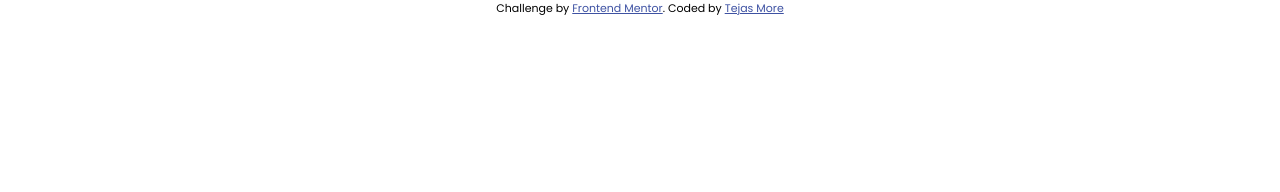
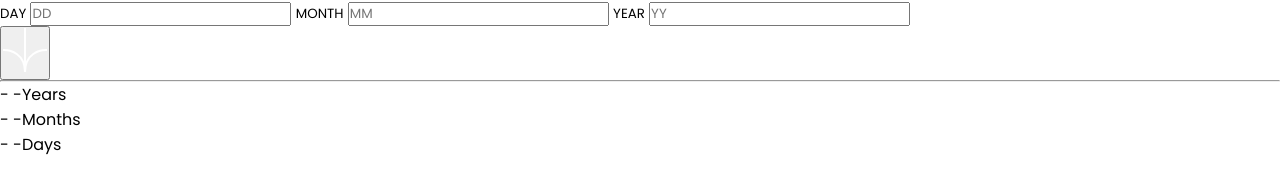
Before and after one commit to TejasMore477/Age-calculator-app, a plain HTML site: page index.html in a window 1280 px wide. Drawn offline with Linux system fonts and the light colour scheme.

Commit message:
added html content

```diff
--- a/index.html
+++ b/index.html
@@ -11,24 +11,42 @@
 
 </head>
 <body>
+  <main>
+    <div class="content">
+      <div class="inputBox">
+        <label for="day"><small>DAY</small></label>
+        <input type="number" class="month" placeholder="DD" required/>
+        <span><small class="emptyError"></small></span>
 
-  <!-- Day
-  DD
+        <label for="day"><small>MONTH</small></label>
+        <input type="number" class="month" placeholder="MM" required/>
+        <span><small class="emptyError"></small></span>
 
-  Month
-  MM
+        <label for="day"><small>YEAR</small></label>
+        <input type="number" class="month" placeholder="YY" required/>
+        <span><small class="emptyError"></small></span>
+      </div>
 
-  Year
-  YYYY
+      <div>
+        <button class="submitBtn">
+          <img src="./assets/images/icon-arrow.svg" alt="submit">
+        </button>
+        <hr>
+      </div>
 
-  -- years
-  -- months
-  -- days -->
+      <div class="output">
+        <div><span class="displayYear">- -</span>Years</div>
+        <div><span class="displayMonths">- -</span>Months</div>
+        <div><span class="displayDays">- -</span>Days</div>
+      </div>
+    </div>
 
-  <div class="attribution">
+  </main>
+
+  <!-- <div class="attribution">
     Challenge by <a href="https://www.frontendmentor.io?ref=challenge" target="_blank">Frontend Mentor</a>.
     Coded by <a href="#">Tejas More</a>
-  </div>
+  </div> -->
 
   <script src="script.js"></script>
 </body>
```
